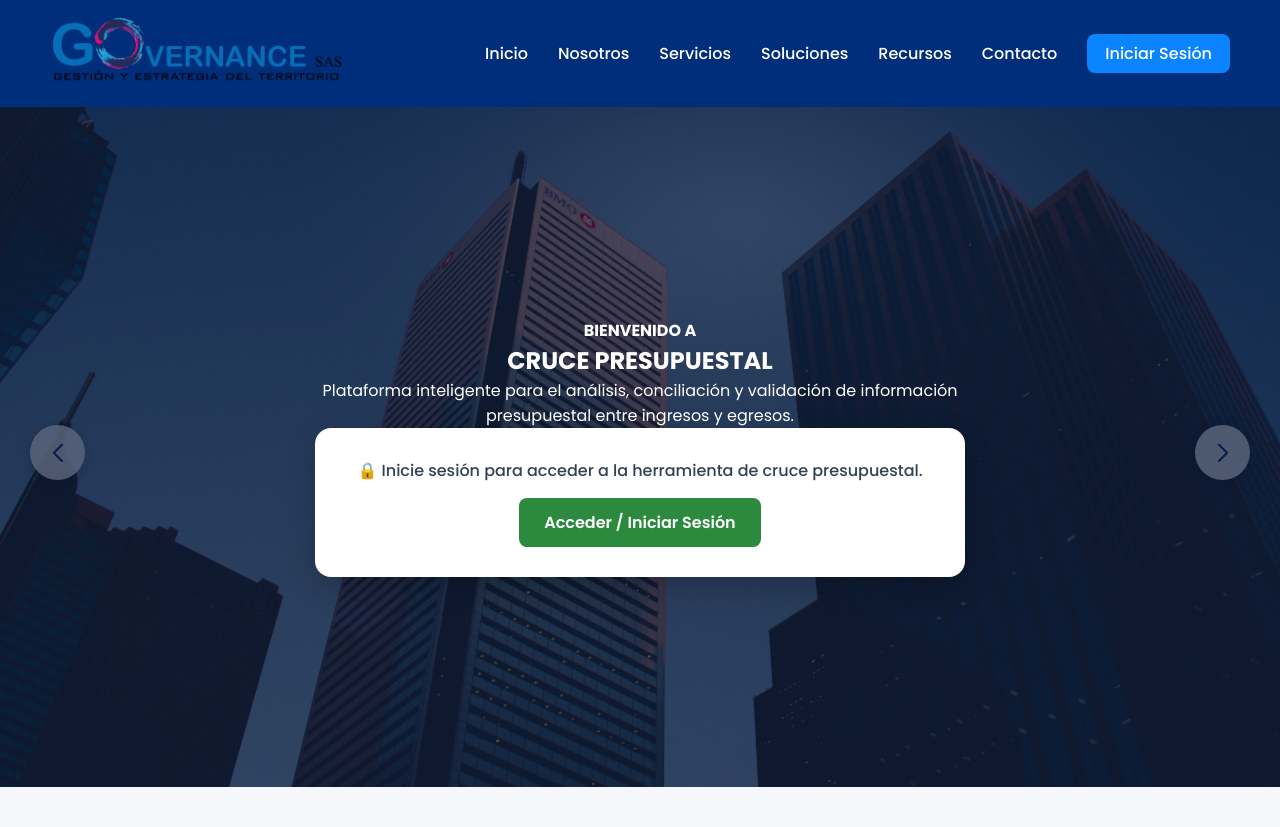
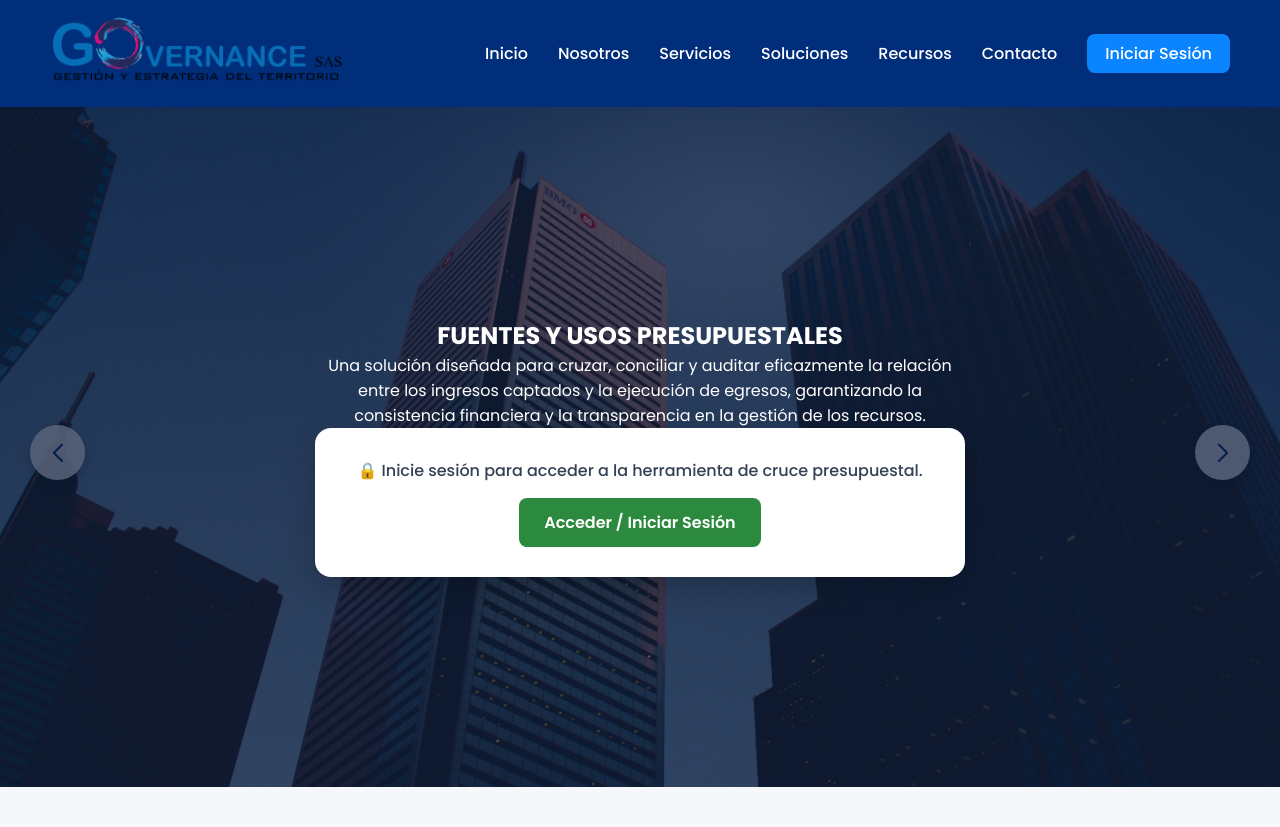
Before and after one commit to DiegoMunoz150/cruce-presupuestal, a Flask app: page / in a window 1280 px wide. Shown: the top 827 px of the page. Run offline with Flask 3, Linux system fonts and the light colour scheme.

Commit message:
Mejora de texto principal

```diff
--- a/templates/index.html
+++ b/templates/index.html
@@ -58,13 +58,13 @@
         <div class="hero-overlay"></div> <!-- Capa oscura protectora de contraste -->
 
         <!-- Contenido central flotante -->
+        <!-- Contenido central flotante actualizado (Referencia: image_ccb6a5.png) -->
         <div class="hero-center-content" data-aos="zoom-in">
-            <h4>BIENVENIDO A</h4>
-            <h1>CRUCE PRESUPUESTAL</h1>
+            <h1>FUENTES Y USOS PRESUPUESTALES</h1>
             <p>
-                Plataforma inteligente para el análisis,
-                conciliación y validación de información
-                presupuestal entre ingresos y egresos.
+                Una solución diseñada para cruzar, conciliar y auditar eficazmente la relación
+                entre los ingresos captados y la ejecución de egresos, garantizando la consistencia
+                financiera y la transparencia en la gestión de los recursos.
             </p>
 
             {% if current_user.is_authenticated %}
```
